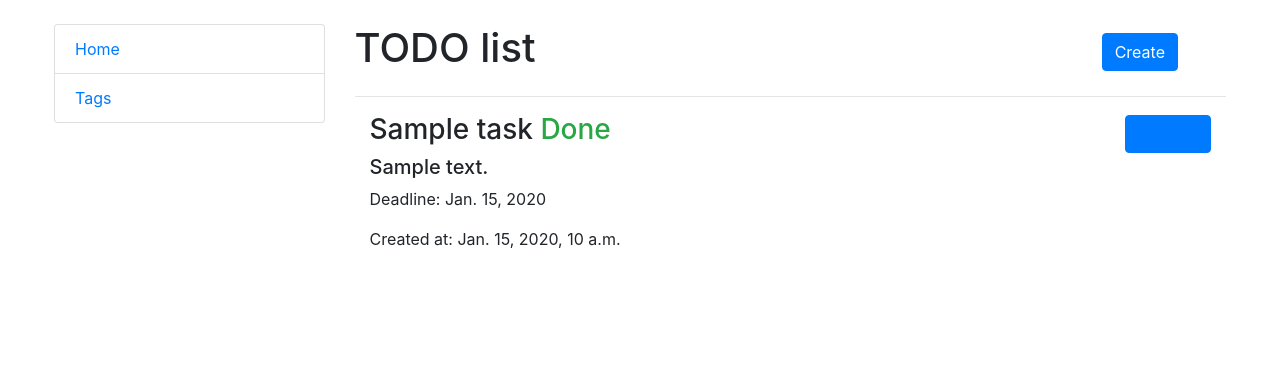
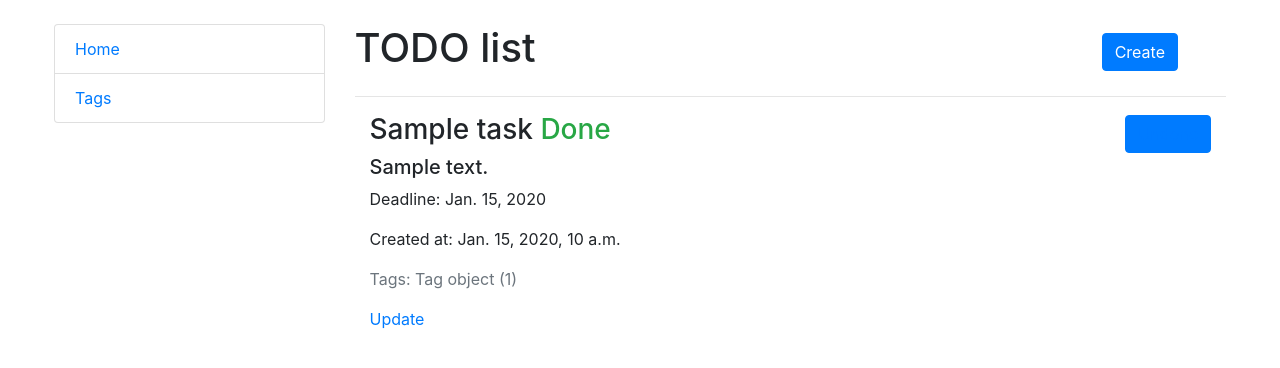
Before and after one commit to OlehOryshchuk/todo_list, a Django app: page / in a window 1280 px wide. Shown: the top 368 px of the page. Run offline with Django 4.2, Linux system fonts and the light colour scheme; tables that the repository leaves empty hold one stand-in row (values such as "Sample post").

Commit message:
Show task tags and link to update the task

```diff
--- a/templates/todo/task_list.html
+++ b/templates/todo/task_list.html
@@ -28,13 +28,19 @@
 								href="{% url 'todo:task-list' %}?is_completed=True&task={{ task.id }}"
 								class="btn btn-success"
 							>
-
 								Complete</a>
 					</div>
 				{% endif %}
 				<h5>{{ task.description }}</h5>
 				<p>Deadline: {{ task.deadline }}</p>
 				<p>Created at: {{ task.created_at }}</p>
+				<p class="text-muted">
+					Tags:
+					{% for tag in task.tags.all %}
+						{{ tag }}
+					{% endfor %}
+				</p>
+				<a href="{% url 'todo:task-update' pk=task.id %}">Update</a>
 
 			</div>
 		{% endfor %}
```
